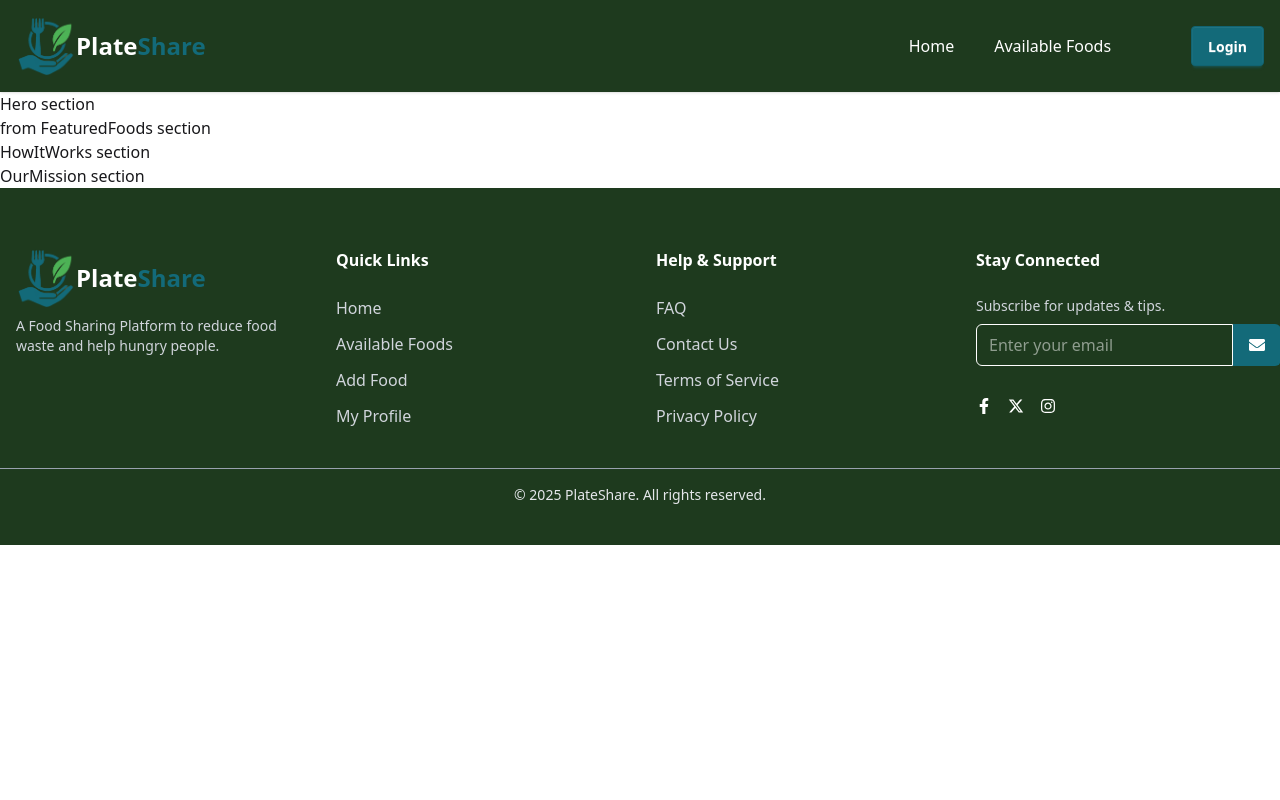
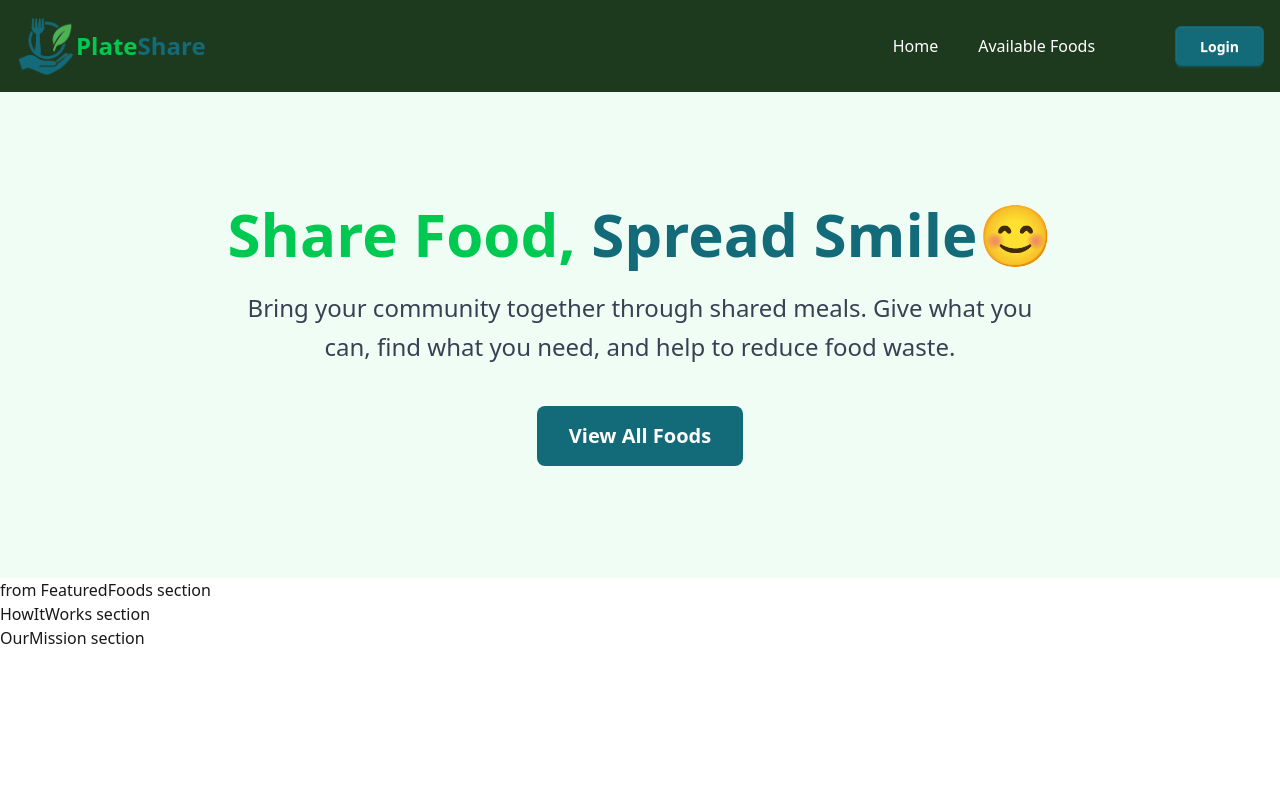
Before and after one commit to RayhanRK/plate-share-client, a React (Vite) app: page / in a window 1280 px wide. Shown: the top 800 px of the page. Built offline with nearby package versions, Linux system fonts and the light colour scheme; no server answers.

Commit message:
hero section added

```diff
--- a/package.json
+++ b/package.json
@@ -14,12 +14,14 @@
     "aos": "^2.3.4",
     "axios": "^1.13.2",
     "daisyui": "^5.4.7",
+    "firebase": "^12.5.0",
     "lucide-react": "^0.553.0",
     "react": "^19.1.1",
     "react-dom": "^19.1.1",
     "react-hot-toast": "^2.6.0",
     "react-icons": "^5.5.0",
     "react-router": "^7.9.5",
+    "react-router-dom": "^7.9.5",
     "sweetalert2": "^11.26.3",
     "swiper": "^12.0.3",
     "tailwindcss": "^4.1.17"
--- a/src/Layout/RootLayout.jsx
+++ b/src/Layout/RootLayout.jsx
@@ -1,14 +1,19 @@
-import React from 'react';
-import Navbar from '../components/Navbar/Navbar';
-import { Outlet } from 'react-router';
-import Footer from '../components/Footer/Footer';
+import React from "react";
+import Navbar from "../components/Navbar/Navbar";
+import { Outlet } from "react-router";
+import Footer from "../components/Footer/Footer";
+import { Toaster } from "react-hot-toast";
 
 const RootLayout = () => {
   return (
     <div>
       <Navbar />
+      <main className="min-h-screen">
         <Outlet />
-            <Footer/>
+      </main>
+      <Footer />
+
+      <Toaster />
     </div>
   );
 };
--- a/src/Routes/Routes.jsx
+++ b/src/Routes/Routes.jsx
@@ -35,6 +35,7 @@ export const router = createBrowserRouter([
     {
     path: '/auth',
     Component: AuthLayout,
+
     children: [
       {
         path: '/auth/register',
--- a/src/components/Footer/Footer.jsx
+++ b/src/components/Footer/Footer.jsx
@@ -15,7 +15,7 @@ const Footer = () => {
         <div className="flex flex-col items-start">
           <div className="flex items-center">
             <img src={logo} alt="PlateShare Logo" className="w-15" />
-            <h1 className="text-2xl font-bold text-white">
+            <h1 className="text-2xl font-bold text-green-500">
               Plate<span className="text-primary">Share</span>
             </h1>
           </div>
@@ -30,25 +30,25 @@ const Footer = () => {
           <h2 className="font-semibold mb-6">Quick Links</h2>
           <ul className="space-y-3 text-gray-300">
             <li>
-              <a href="/" className="hover:text-white transition-colors">
+              <a href="/" className="hover:text-green-600 transition-colors">
                 Home
               </a>
             </li>
             <li>
-              <a href="/foods" className="hover:text-white transition-colors">
+              <a href="/foods" className="hover:text-green-600 transition-colors">
                 Available Foods
               </a>
             </li>
             <li>
               <a
                 href="/add-food"
-                className="hover:text-white transition-colors"
+                className="hover:text-green-600 transition-colors"
               >
                 Add Food
               </a>
             </li>
             <li>
-              <a href="/profile" className="hover:text-white transition-colors">
+              <a href="/profile" className="hover:text-green-600 transition-colors">
                 My Profile
               </a>
             </li>
@@ -60,22 +60,22 @@ const Footer = () => {
           <h2 className="font-semibold mb-6">Help & Support</h2>
           <ul className="space-y-3 text-gray-300">
             <li>
-              <a href="/faq" className="hover:text-white transition-colors">
+              <a href="/faq" className="hover:text-green-600 transition-colors">
                 FAQ
               </a>
             </li>
             <li>
-              <a href="/contact" className="hover:text-white transition-colors">
+              <a href="/contact" className="hover:text-green-600 transition-colors">
                 Contact Us
               </a>
             </li>
             <li>
-              <a href="/terms" className="hover:text-white transition-colors">
+              <a href="/terms" className="hover:text-green-600 transition-colors">
                 Terms of Service
               </a>
             </li>
             <li>
-              <a href="/privacy" className="hover:text-white transition-colors">
+              <a href="/privacy" className="hover:text-green-600 transition-colors">
                 Privacy Policy
               </a>
             </li>
--- a/src/components/HomePage/Hero.jsx
+++ b/src/components/HomePage/Hero.jsx
@@ -1,11 +1,28 @@
-import React from 'react';
+import React from "react";
+import { Link } from "react-router-dom";
 
 const Hero = () => {
-    return (
-        <div>
-            Hero section
-        </div>
-    );
+  return (
+    <section className="bg-green-50 dark:bg-gray-900 py-16 sm:py-20 lg:py-28 text-center">
+      <div className="max-w-4xl mx-auto px-4 sm:px-6 lg:px-8">
+        <h1 className="text-3xl sm:text-4xl md:text-5xl lg:text-6xl font-bold text-green-500 dark:text-white mb-4 sm:mb-6">
+          Share Food, <span className="text-primary">Spread Smile😊 </span>
+        </h1>
+        <p className="text-base sm:text-lg md:text-xl lg:text-2xl text-gray-700 dark:text-gray-300 mb-6 sm:mb-8 lg:mb-10 leading-relaxed">
+          Bring your community together through shared meals. Give what you can, find what you need, and help to reduce food waste.
+        </p>
+
+<Link
+  to="/foods"
+  className="inline-block px-6 sm:px-8 py-3 sm:py-4 bg-primary hover:bg-green-500 text-white font-semibold rounded-lg text-base sm:text-lg md:text-xl transform transition-all duration-500 ease-in-out hover:scale-105 hover:shadow-lg"
+>
+  View All Foods
+</Link>
+
+
+      </div>
+    </section>
+  );
 };
 
 export default Hero;
--- a/src/components/Navbar/Navbar.jsx
+++ b/src/components/Navbar/Navbar.jsx
@@ -35,7 +35,7 @@ const Navbar = () => {
               alt="PlateShare Logo"
               className="w-15 hidden md:block"
             />
-            <h1 className="text-2xl font-bold text-white">
+            <h1 className="text-2xl font-bold text-green-500">
               Plate<span className="text-primary">Share</span>
             </h1>
           </Link>
@@ -88,7 +88,7 @@ const Navbar = () => {
             ) : (
               <Link
                 to="/auth/login"
-                className="btn btn-primary text-white ml-10"
+                className="btn btn-primary text-white ml-10 px-6 hover:bg-green-500 rounded-md"
               >
                 Login
               </Link>
--- a/src/contexts/AuthContext.jsx
+++ b/src/contexts/AuthContext.jsx
@@ -1,5 +1,65 @@
-import { createContext } from 'react';
+import {
+  createUserWithEmailAndPassword,
+  GoogleAuthProvider,
+  onAuthStateChanged,
+  signInWithEmailAndPassword,
+  signInWithPopup,
+  signOut,
+} from 'firebase/auth';
+import { Children, createContext, useEffect, useState } from 'react';
+import auth from '../firebase/firebase.config';
 
-const AuthContext = createContext(null);
+export const AuthContext = createContext();
 
-export default AuthContext;
+const AuthProvider = ({ children }) => {
+  const [user, setUser] = useState();
+  const [loading, setLoading] = useState(true);
+  const googleProvider = new GoogleAuthProvider();
+
+  const createUser = (email, password) => {
+    setLoading(true);
+    return createUserWithEmailAndPassword(auth, email, password);
+  };
+
+  const loginWithGoogle = () => {
+    setLoading(true);
+    return signInWithPopup(auth, googleProvider);
+  };
+
+  const loginWithEmail = (email, password) => {
+    setLoading(true);
+    return signInWithEmailAndPassword(auth, email, password);
+  };
+
+  const userLogout = () => {
+    setLoading(true);
+    return signOut(auth);
+  };
+
+  useEffect(() => {
+    const unsubscribe = onAuthStateChanged(auth, currentUser => {
+      if (currentUser) {
+        setLoading(false);
+        setUser(currentUser);
+      }
+    });
+    return () => {
+      unsubscribe();
+    };
+  }, []);
+
+  const userInfo = {
+    user,
+    setUser,
+    createUser,
+    userLogout,
+    loading,
+    loginWithGoogle,
+    loginWithEmail,
+  };
+
+  return (
+    <AuthContext.Provider value={userInfo}>{children}</AuthContext.Provider>
+  );
+};
+export default AuthProvider;
--- /dev/null
+++ b/src/firebase/firebase.config.js
@@ -0,0 +1,21 @@
+// Import the functions you need from the SDKs you need
+import { initializeApp } from "firebase/app";
+import { getAuth } from "firebase/auth";
+// TODO: Add SDKs for Firebase products that you want to use
+// https://firebase.google.com/docs/web/setup#available-libraries
+
+// Your web app's Firebase configuration
+const firebaseConfig = {
+  apiKey: import.meta.env.VITE_APIKEY,
+  authDomain: import.meta.env.VITE_AUTHDOMAIN,
+  projectId: import.meta.env.VITE_PROJECTID,
+  storageBucket: import.meta.env.VITE_STORAGEBUCKET,
+  messagingSenderId: import.meta.env.VITE_MESSAGINGSENDERID,
+  appId: import.meta.env.VITE_APPID,
+};
+
+// Initialize Firebase
+const app = initializeApp(firebaseConfig);
+
+export const auth = getAuth(app);
+export default auth;
--- a/src/hooks/useAuth.jsx
+++ b/src/hooks/useAuth.jsx
@@ -1,11 +1,9 @@
-import React from 'react';
+import React, { use } from "react";
+import { AuthContext } from "../contexts/AuthContext";
 
 const useAuth = () => {
-    return (
-        <div>
-
-        </div>
-    );
+  const authInfo = use(AuthContext);
+  return authInfo;
 };
 
 export default useAuth;
--- a/src/pages/Home.jsx
+++ b/src/pages/Home.jsx
@@ -1,8 +1,8 @@
 import React from 'react';
+import Hero from '../components/HomePage/Hero';
 import FeaturedFoods from '../components/HomePage/FeaturedFoods';
 import HowItWorks from '../components/HomePage/HowItWorks';
 import OurMission from '../components/HomePage/OurMission';
-import Hero from '../components/HomePage/Hero';
 
 const Home = () => {
     return (
```
Also changed, not shown: src/main.jsx (+5 -2 lines), 2 other files (tests, documents, lock files or other folders). Lines whose indentation alone changed are shown as unchanged.
